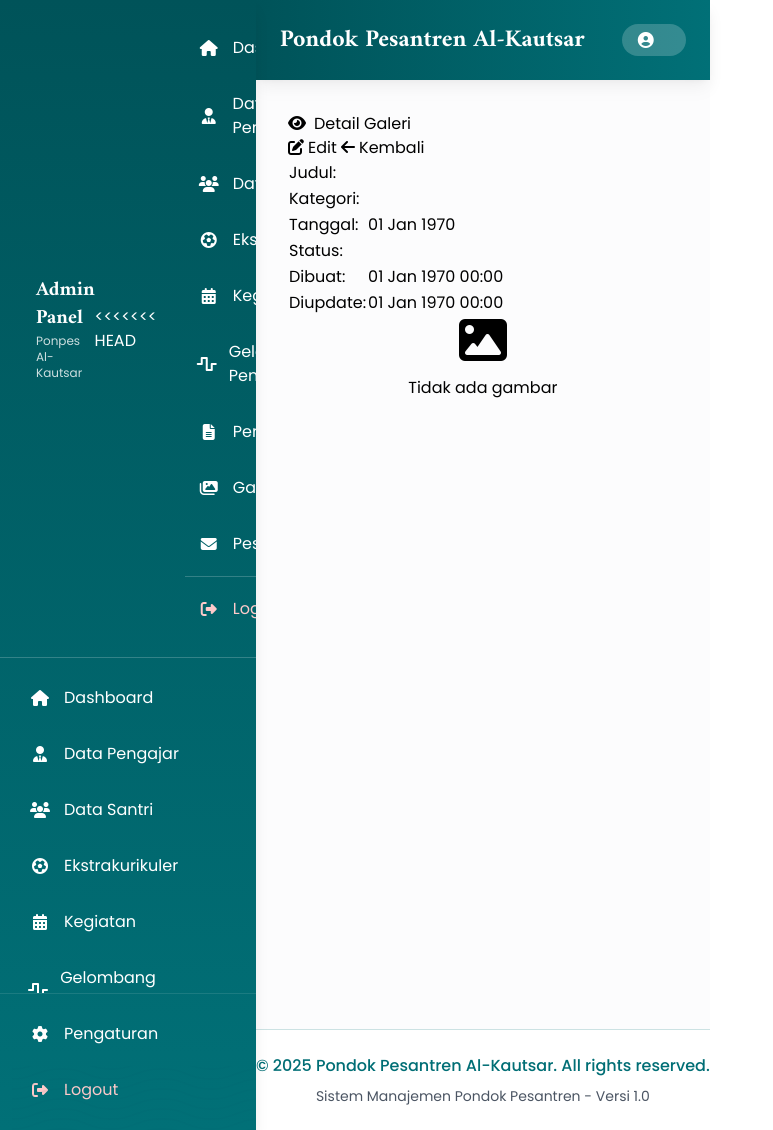
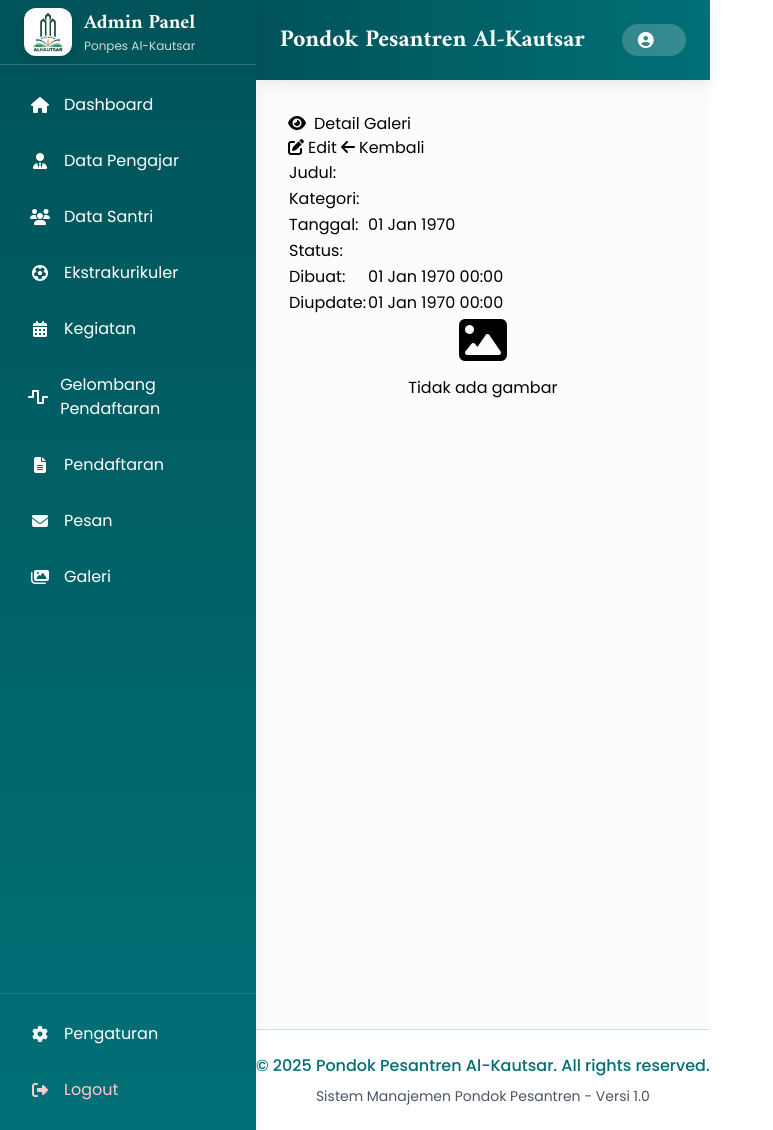
Before and after one commit to Ikhsan-Aldi/LPBaitulQuranAlKautsar, a CodeIgniter 4 app: the page made by app/Views/admin/galeri/detail.php in a window 1280 px wide. Shown: the whole page, without its empty margins (0-773 px from the left). Run offline with PHP 8.4 and a stand-in for CodeIgniter, Linux system fonts and the light colour scheme; the template is opened without the code that fills it, so the values that code supplies are empty; some libraries are stand-ins or nearby versions.

Commit message:
fix layout sidebar

```diff
--- a/app/Views/admin/layout/admin_layout.php
+++ b/app/Views/admin/layout/admin_layout.php
@@ -91,73 +91,6 @@
                 <h1 class="font-amiri text-xl font-bold">Admin Panel</h1>
                 <p class="text-xs text-white/80">Ponpes Al-Kautsar</p>
             </div>
-<<<<<<< HEAD
-
-
-            <!-- Menu Navigasi -->
-            <nav class="p-4 space-y-2">
-                <a href="<?= base_url('admin/dashboard') ?>" class="flex items-center space-x-3 p-3 rounded-lg hover:bg-primary-light hover:translate-x-2 transition-all duration-200 <?= service('uri')->getSegment(2) == 'dashboard' ? 'bg-primary-light' : '' ?>">
-                    <i class="fa fa-home w-6 text-center"></i>
-                    <span>Dashboard</span>
-                </a>
-
-                <a href="<?= base_url('admin/pengajar') ?>" class="flex items-center space-x-3 p-3 rounded-lg hover:bg-primary-light hover:translate-x-2 transition-all duration-200 <?= service('uri')->getSegment(2) == 'pengajar' ? 'bg-primary-light' : '' ?>">
-                    <i class="fa fa-user-tie w-6 text-center"></i>
-                    <span>Data Pengajar</span>
-                </a>
-
-                <a href="<?= base_url('admin/santri') ?>" class="flex items-center space-x-3 p-3 rounded-lg hover:bg-primary-light hover:translate-x-2 transition-all duration-200 <?= service('uri')->getSegment(2) == 'santri' ? 'bg-primary-light' : '' ?>">
-                    <i class="fa fa-users w-6 text-center"></i>
-                    <span>Data Santri</span>
-                </a>
-
-                <a href="<?= base_url('admin/ekstrakurikuler') ?>" class="flex items-center space-x-3 p-3 rounded-lg hover:bg-primary-light hover:translate-x-2 transition-all duration-200 <?= service('uri')->getSegment(2) == 'ekstrakurikuler' ? 'bg-primary-light' : '' ?>">
-                    <i class="fa fa-futbol w-6 text-center"></i>
-                    <span>Ekstrakurikuler</span>
-                </a>
-
-                <a href="<?= base_url('admin/kegiatan') ?>" class="flex items-center space-x-3 p-3 rounded-lg hover:bg-primary-light hover:translate-x-2 transition-all duration-200 <?= service('uri')->getSegment(2) == 'kegiatan' ? 'bg-primary-light' : '' ?>">
-                    <i class="fa fa-calendar-alt w-6 text-center"></i>
-                    <span>Kegiatan</span>
-                </a>
-
-                <a href="<?= base_url('admin/gelombang') ?>" class="flex items-center space-x-3 p-3 rounded-lg hover:bg-primary-light hover:translate-x-2 transition-all duration-200 <?= service('uri')->getSegment(2) == 'gelombang' ? 'bg-primary-light' : '' ?>">
-                    <i class="fa fa-wave-square w-6 text-center"></i>
-                    <span>Gelombang Pendaftaran</span>
-                </a>
-
-                <a href="<?= base_url('admin/pendaftaran') ?>" class="flex items-center space-x-3 p-3 rounded-lg hover:bg-primary-light hover:translate-x-2 transition-all duration-200 <?= service('uri')->getSegment(2) == 'pendaftaran' ? 'bg-primary-light' : '' ?>">
-                    <i class="fa fa-file-alt w-6 text-center"></i>
-                    <span>Pendaftaran</span>
-                </a>
-
-                <!-- ✅ Tambahan Menu Galeri -->
-                <a href="<?= base_url('admin/galeri') ?>"
-                class="flex items-center space-x-3 p-3 rounded-lg hover:bg-primary-light hover:translate-x-2 transition-all duration-200 <?= service('uri')->getSegment(2) == 'galeri' ? 'bg-primary-light' : '' ?>">
-                    <i class="fa fa-images w-6 text-center"></i>
-                    <span>Galeri</span>
-                </a>
-
-                <!-- ✅ Tambahan Menu Pesan -->
-                <a href="<?= base_url('admin/pesan') ?>"
-                class="flex items-center space-x-3 p-3 rounded-lg hover:bg-primary-light hover:translate-x-2 transition-all duration-200 <?= service('uri')->getSegment(2) == 'pesan' ? 'bg-primary-light' : '' ?>">
-                    <i class="fa fa-envelope w-6 text-center"></i>
-                    <span>Pesan</span>
-                </a>
-
-                <div class="border-t border-white/20 my-4"></div>
-
-                <a href="<?= base_url('b0/logout') ?>" class="flex items-center space-x-3 p-3 rounded-lg hover:bg-red-500/20 hover:translate-x-2 transition-all duration-200 text-red-200" onclick="return confirm('Yakin ingin logout?')">
-                    <i class="fa fa-sign-out-alt w-6 text-center"></i>
-                    <span>Logout</span>
-                </a>
-            </nav>
-
-
-            <!-- Islamic Pattern -->
-            <div class="islamic-pattern absolute bottom-0 left-0 w-full h-16 opacity-70"></div>
-=======
->>>>>>> ed1da0704b02ff9525b3e44c0f67e78e15723dac
         </div>
     </div>
 
@@ -201,6 +134,12 @@
         <a href="<?= base_url('admin/pesan') ?>" class="flex items-center space-x-3 p-3 rounded-lg hover:bg-primary-light <?= service('uri')->getSegment(2) == 'pesan' ? 'bg-primary-light' : '' ?>">
             <i class="fa fa-envelope w-6 text-center"></i>
             <span>Pesan</span>
+        </a>
+        <!-- ✅ Tambahan Menu Galeri -->
+        <a href="<?= base_url('admin/galeri') ?>"
+            class="flex items-center space-x-3 p-3 rounded-lg hover:bg-primary-light hover:translate-x-2 transition-all duration-200 <?= service('uri')->getSegment(2) == 'galeri' ? 'bg-primary-light' : '' ?>">
+            <i class="fa fa-images w-6 text-center"></i>
+            <span>Galeri</span>
         </a>
     </div>
 
```
